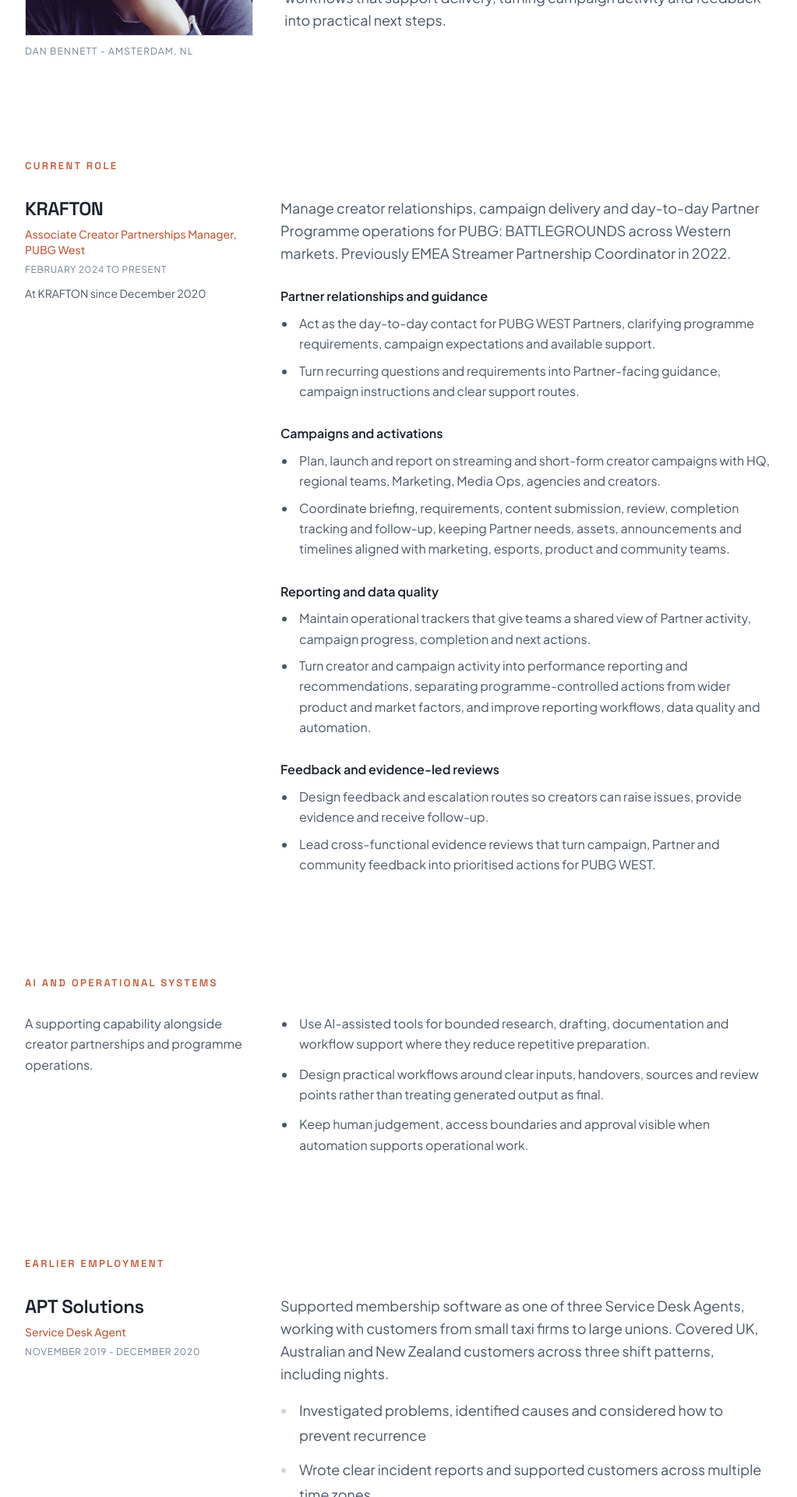
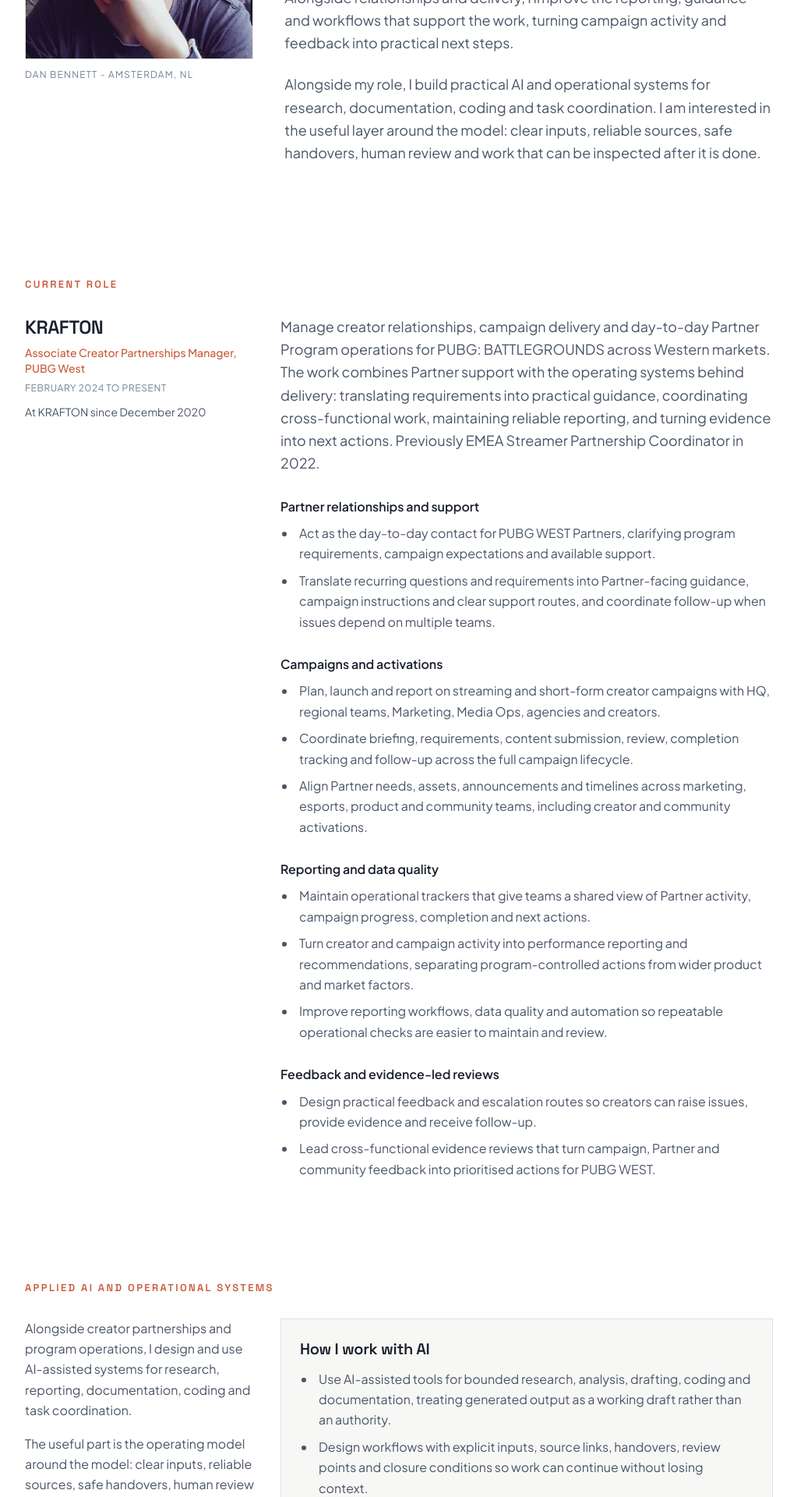
Before and after one commit to DanBennettUK/cv, a Next.js app: page / in a window 1280 px wide. Shown: the part 880-2800 px from the top of the page at 78% size, without its empty margins (128-1151 px from the left). Built offline with nearby package versions, Linux system fonts and the light colour scheme.

Commit message:
feat: expand CV experience and AI systems profile

```diff
--- a/app/layout.tsx
+++ b/app/layout.tsx
@@ -25,14 +25,14 @@
   alternates: { canonical: siteUrl },
   title: 'Dan Bennett | Associate Creator Partnerships Manager, PUBG West | KRAFTON',
   description:
-    'Associate Creator Partnerships Manager at KRAFTON. Creator partnerships, Partner Programme operations and practical reporting workflows for PUBG: BATTLEGROUNDS across Western markets.',
+    'Associate Creator Partnerships Manager at KRAFTON. Creator partnerships, Partner Program operations and practical reporting workflows for PUBG: BATTLEGROUNDS across Western markets.',
   icons: {
     icon: 'favicon.svg',
   },
   openGraph: {
     title: 'Dan Bennett | Associate Creator Partnerships Manager, PUBG West | KRAFTON',
     description:
-      'Creator partnerships, Partner Programme operations and practical reporting workflows across Western markets.',
+      'Creator partnerships, Partner Program operations and practical reporting workflows across Western markets.',
     url: siteUrl,
     siteName: 'Dan Bennett',
     type: 'website',
@@ -47,7 +47,7 @@
     card: 'summary',
     title: 'Dan Bennett | Associate Creator Partnerships Manager, PUBG West | KRAFTON',
     description:
-      'Creator partnerships, Partner Programme operations and practical reporting workflows across Western markets.',
+      'Creator partnerships, Partner Program operations and practical reporting workflows across Western markets.',
     images: ['assets/dan.jpg'],
   },
 };
--- a/components/AIAndSystems.tsx
+++ b/components/AIAndSystems.tsx
@@ -1,20 +1,88 @@
+const publicProjects = [
+  {
+    name: 'Open Second Brain',
+    label: 'Open-source memory system',
+    href: 'https://github.com/DanBennettUK/open-second-brain',
+    description:
+      'Built and maintain an Obsidian-native memory layer for AI agents, using plain Markdown, deterministic CLI and MCP tools, provenance, lifecycle controls and cross-runtime integrations.',
+    bullets: [
+      'Keeps memory, preferences and evidence inspectable, versionable and owned by the person using the system.',
+      'Treats source identity, trust, scoped access and recoverable writes as part of the product rather than as afterthoughts.',
+    ],
+  },
+  {
+    name: 'Hermes Todo',
+    label: 'Open-source operational tooling',
+    href: 'https://github.com/DanBennettUK/hermes-todo',
+    description:
+      'Designed a shared task board for Hermes Desktop and agents, with SQLite as the authority and a namespaced CLI and REST surface for agent-writable work.',
+    bullets: [
+      'Durable handovers carry the brief, next action, closure condition, artefacts and waiting context into the next work session.',
+      'Revision checks, append-only history and explicit completion evidence make automation safer to operate and easier to audit.',
+    ],
+  },
+  {
+    name: 'Voice Note to MIDI',
+    label: 'Machine-learning project',
+    href: 'https://github.com/DanBennettUK/voice-note-to-midi',
+    description:
+      'Built a local audio pipeline that turns humming and voice notes into quantised MIDI using harmonic/percussive separation, Spotify Basic Pitch, key detection and post-processing.',
+    bullets: [
+      'Combines key-aware correction, harmonic pruning, legato merging and configurable timing grids.',
+      'Published as a usable CLI with documented setup, workflow and limitations.',
+    ],
+  },
+];
+
 export default function AIAndSystems() {
   return (
     <section id="ai-systems" aria-labelledby="ai-systems-heading" className="py-12 sm:py-16">
       <div className="container-main">
-        <h2 id="ai-systems-heading" className="section-title-editorial">AI and operational systems</h2>
+        <h2 id="ai-systems-heading" className="section-title-editorial">Applied AI and operational systems</h2>
         <div className="grid lg:grid-cols-12 gap-6">
           <div className="lg:col-span-4">
             <p className="text-[var(--text-secondary)]">
-              A supporting capability alongside creator partnerships and programme operations.
+              Alongside creator partnerships and program operations, I design and use AI-assisted systems for research, reporting, documentation, coding and task coordination.
+            </p>
+            <p className="mt-4 text-[var(--text-secondary)]">
+              The useful part is the operating model around the model: clear inputs, reliable sources, safe handovers, human review and work that can still be inspected after it is done.
             </p>
           </div>
           <div className="lg:col-span-8">
-            <ul className="list-disc pl-5 space-y-3 text-[var(--text-secondary)]">
-              <li className="pl-1">Use AI-assisted tools for bounded research, drafting, documentation and workflow support where they reduce repetitive preparation.</li>
-              <li className="pl-1">Design practical workflows around clear inputs, handovers, sources and review points rather than treating generated output as final.</li>
-              <li className="pl-1">Keep human judgement, access boundaries and approval visible when automation supports operational work.</li>
-            </ul>
+            <article className="border border-[var(--border)] bg-[var(--bg-secondary)] p-6">
+              <h3 className="headline-display text-xl mb-3">How I work with AI</h3>
+              <ul className="list-disc pl-5 space-y-2 text-[var(--text-secondary)]">
+                <li className="pl-1">Use AI-assisted tools for bounded research, analysis, drafting, coding and documentation, treating generated output as a working draft rather than an authority.</li>
+                <li className="pl-1">Design workflows with explicit inputs, source links, handovers, review points and closure conditions so work can continue without losing context.</li>
+                <li className="pl-1">Connect agents to tools through CLI, MCP and REST interfaces, while keeping credentials, permissions and external sends behind explicit boundaries.</li>
+                <li className="pl-1">Build local-first, auditable state with structured memory, task history, provenance and recoverable changes instead of opaque generated output.</li>
+                <li className="pl-1">Verify meaningful outputs against source material, tests, build results and the intended destination before treating them as finished.</li>
+              </ul>
+            </article>
+
+            <div className="mt-8 space-y-8">
+              {publicProjects.map((project) => (
+                <article key={project.name} className="border-t-2 border-[var(--border)] pt-6">
+                  <div className="flex flex-wrap items-baseline justify-between gap-x-4 gap-y-1">
+                    <h3 className="headline-display text-xl">
+                      <a
+                        href={project.href}
+                        target="_blank"
+                        rel="noopener noreferrer"
+                        className="text-[var(--text-primary)] hover:text-[var(--accent)] transition-colors"
+                      >
+                        {project.name}
+                      </a>
+                    </h3>
+                    <p className="text-xs uppercase tracking-wider text-[var(--text-muted)]">{project.label}</p>
+                  </div>
+                  <p className="mt-3 text-[var(--text-secondary)] leading-relaxed">{project.description}</p>
+                  <ul className="mt-3 list-disc pl-5 space-y-2 text-[var(--text-secondary)]">
+                    {project.bullets.map((bullet) => <li key={bullet} className="pl-1">{bullet}</li>)}
+                  </ul>
+                </article>
+              ))}
+            </div>
           </div>
         </div>
       </div>
--- a/lib/data.ts
+++ b/lib/data.ts
@@ -5,7 +5,7 @@
   name: 'Dan Bennett',
   title: 'Associate Creator Partnerships Manager, PUBG West',
   tagline:
-    'Creator partnerships and Partner Programme operations for PUBG: BATTLEGROUNDS, supported by practical reporting and delivery workflows.',
+    'Creator partnerships and Partner Program operations for PUBG: BATTLEGROUNDS, supported by practical reporting, workflow design and applied AI systems.',
   email: 'dan@danbennett.me',
   website: 'https://danbennett.me',
   twitter_username: 'DanBennettUK',
@@ -13,9 +13,11 @@
   instagram_username: 'danbennettuk',
   linkedin_username: 'danbennettuk',
   about_profile_image: 'assets/dan.jpg',
-  about_content: `I manage creator relationships and day-to-day Partner Programme operations for PUBG WEST at KRAFTON. Working across Western markets, I coordinate campaigns and community events with creators, agencies and internal teams, and help Partners navigate requirements, resolve issues and get clear follow-up.
+  about_content: `I manage creator relationships and day-to-day Partner Program operations for PUBG WEST at KRAFTON. Working across Western markets, I coordinate campaigns and community events with creators, agencies and internal teams, and help Partners navigate requirements, resolve issues and get clear follow-up.
 
-My community and technical support background shapes the way I work. Alongside the relationships, I improve the reporting, guidance and workflows that support delivery, turning campaign activity and feedback into practical next steps.`,
+My community and technical support background shapes the way I work. Alongside relationships and delivery, I improve the reporting, guidance and workflows that support the work, turning campaign activity and feedback into practical next steps.
+
+Alongside my role, I build practical AI and operational systems for research, documentation, coding and task coordination. I am interested in the useful layer around the model: clear inputs, reliable sources, safe handovers, human review and work that can be inspected after it is done.`,
   experience_title: 'Experience',
   footer_show_references: false,
 };
@@ -33,33 +35,35 @@
       category: 'current',
       dates: 'February 2024 to present',
       tenure: 'At KRAFTON since December 2020',
-      description: `Manage creator relationships, campaign delivery and day-to-day Partner Programme operations for PUBG: BATTLEGROUNDS across Western markets. Previously EMEA Streamer Partnership Coordinator in 2022.`,
+      description: `Manage creator relationships, campaign delivery and day-to-day Partner Program operations for PUBG: BATTLEGROUNDS across Western markets. The work combines Partner support with the operating systems behind delivery: translating requirements into practical guidance, coordinating cross-functional work, maintaining reliable reporting, and turning evidence into next actions. Previously EMEA Streamer Partnership Coordinator in 2022.`,
       clusters: [
         {
-          title: 'Partner relationships and guidance',
+          title: 'Partner relationships and support',
           bullets: [
-            'Act as the day-to-day contact for PUBG WEST Partners, clarifying programme requirements, campaign expectations and available support.',
-            'Turn recurring questions and requirements into Partner-facing guidance, campaign instructions and clear support routes.',
+            'Act as the day-to-day contact for PUBG WEST Partners, clarifying program requirements, campaign expectations and available support.',
+            'Translate recurring questions and requirements into Partner-facing guidance, campaign instructions and clear support routes, and coordinate follow-up when issues depend on multiple teams.',
           ],
         },
         {
           title: 'Campaigns and activations',
           bullets: [
             'Plan, launch and report on streaming and short-form creator campaigns with HQ, regional teams, Marketing, Media Ops, agencies and creators.',
-            'Coordinate briefing, requirements, content submission, review, completion tracking and follow-up, keeping Partner needs, assets, announcements and timelines aligned with marketing, esports, product and community teams.',
+            'Coordinate briefing, requirements, content submission, review, completion tracking and follow-up across the full campaign lifecycle.',
+            'Align Partner needs, assets, announcements and timelines across marketing, esports, product and community teams, including creator and community activations.',
           ],
         },
         {
           title: 'Reporting and data quality',
           bullets: [
             'Maintain operational trackers that give teams a shared view of Partner activity, campaign progress, completion and next actions.',
-            'Turn creator and campaign activity into performance reporting and recommendations, separating programme-controlled actions from wider product and market factors, and improve reporting workflows, data quality and automation.',
+            'Turn creator and campaign activity into performance reporting and recommendations, separating program-controlled actions from wider product and market factors.',
+            'Improve reporting workflows, data quality and automation so repeatable operational checks are easier to maintain and review.',
           ],
         },
         {
           title: 'Feedback and evidence-led reviews',
           bullets: [
-            'Design feedback and escalation routes so creators can raise issues, provide evidence and receive follow-up.',
+            'Design practical feedback and escalation routes so creators can raise issues, provide evidence and receive follow-up.',
             'Lead cross-functional evidence reviews that turn campaign, Partner and community feedback into prioritised actions for PUBG WEST.',
           ],
         },
@@ -73,22 +77,23 @@
       dates: '2018 - December 2020',
       description: `Progressed from community member to moderator and wider community operations lead for a 100k+ member subreddit.
 
-- Helped manage the community, including moderation, conflict resolution and enforcement of community standards
-- Turned player feedback into structured discussions with the game team, planning Reddit and Twitter conversations and giving players a direct channel to PUBG Corp
-- Coordinated community events, giveaways, bug reports and player feedback with PUBG Corp staff
+- Moderated the community, resolving conflicts and applying community standards fairly
+- Turned player feedback into structured discussions with the game team through Reddit and Twitter
+- Worked with PUBG Corp staff on community events, giveaways, bug reports and player feedback
 - Gathered evidence for the Community Reporting team and submitted cases to the development team
-- Ran Community Custom Games - hosted tournaments, managed leaderboards, streamed and cast matches live on Twitch
-- Managed the PUBG Reddit Twitter account and built Discord bots in Python`,
+- Ran Community Custom Games, including tournaments, leaderboards, live streams and casting on Twitch
+- Managed the PUBG Reddit Twitter account and built Discord bots in Python to support community operations`,
     },
     {
       category: 'employment',
       company: 'APT Solutions',
       job_title: 'Service Desk Agent',
       dates: 'November 2019 - December 2020',
-      description: `Supported membership software as one of three Service Desk Agents, working with customers from small taxi firms to large unions. Covered UK, Australian and New Zealand customers across three shift patterns, including nights.
+      description: `Supported membership software as one of three Service Desk Agents, working with customers from small taxi firms to large unions.
 
-- Investigated problems, identified causes and considered how to prevent recurrence
-- Wrote clear incident reports and supported customers across multiple time zones`,
+- Covered UK, Australian and New Zealand customers across three shift patterns, including nights
+- Investigated incidents, identified causes and considered how to prevent recurrence
+- Wrote clear customer-facing incident reports and supported customers across multiple time zones`,
     },
     {
       category: 'employment',
@@ -96,10 +101,12 @@
       link: 'https://priorsvle.com',
       job_title: 'Director & VLE Technical Consultant',
       dates: '2017 - 2019',
-      description: `Co-founded a Moodle technical support, hosting and development business. Managed client relationships and requirements, custom plugin development, site migrations and upgrades.
+      description: `Co-founded a Moodle technical support, hosting and development business, delivering custom plugin development, site migrations and upgrades.
 
-- Built internal systems to support day-to-day workflows and coordinated delivery with clients
-- Provided first-line user support and managed invoicing and payment follow-up
+- Managed client relationships and captured requirements through to agreed delivery
+- Built internal systems to support efficient day-to-day workflows and applied LEAN process thinking
+- Provided first-line support for client users and coordinated technical follow-up
+- Managed invoicing and payment follow-up
 - Ran social media marketing, sharing Moodle tips, news and service information`,
     },
     {
@@ -110,18 +117,20 @@
       dates: '2012 - 2018',
       description: `Supported Moodle and Totara customers through setup, upgrades, migrations and ongoing troubleshooting. Maintained client relationships and kept customers informed during incidents, including 24/7 hosting on-call cover.
 
-- Automated manual tasks with scripts and provided first-line support through Helpspot
-- Managed internal CentOS hosting with Apache, PHP, MySQL/MariaDB and DirectAdmin, plus client servers running CentOS, Ubuntu, Gentoo and Windows Server
-- Monitored hosting with Icinga/Nagios, managed Git repositories for platform code, plugins and themes, and tested plugins using JIRA for issue tracking
-- Rolled out a Windows Server 2012 domain controller and managed desktop and laptop troubleshooting, patching, hardware upgrades and asset tracking
-- Documented technical changes to the hosting platform`,
+- Automated manual setup and support tasks with scripts and provided first-line support through Helpspot
+- Provided Moodle/Totara administrator and technical server support for customer sites hosted in-house or by third parties
+- Managed internal CentOS hosting (versions 5, 6 and 7) with Apache, PHP, MySQL/MariaDB and DirectAdmin, plus client servers running CentOS, Ubuntu, Gentoo and Windows Server with HTTPD, Apache2 and Nginx
+- Monitored sites and servers with Icinga/Nagios and kept customers informed when issues affected service
+- Debugged Moodle/Totara application issues in PHP and MySQL, raised issues against the Moodle/Totara Tracker and tested plugins with JIRA
+- Managed Git repositories for Moodle/Totara code, custom plugins and themes, and documented technical changes to the hosting platform
+- Rolled out a Windows Server 2012 domain controller and managed company desktops and laptops, including troubleshooting, patching, hardware/software upgrades and asset tracking`,
     },
     {
       category: 'employment',
       company: 'Capita ITS (ex-i2Q Education)',
       job_title: 'Junior Technical Support',
       dates: '2008 - 2012',
-      description: `Joined i2Q Education, later Capita ITS, supporting schools and colleges using Moodle. Handled annual data rollovers in their customised Moodle environment before the new academic year.
+      description: `Joined i2Q Education, later Capita ITS, supporting schools and colleges using Moodle and handling annual data rollovers in their customised environment before the new academic year.
 
 - Resolved platform questions and issues during term time
 - Worked with developers on QA for OpenHive, writing test plans and automated test scripts`,
```
